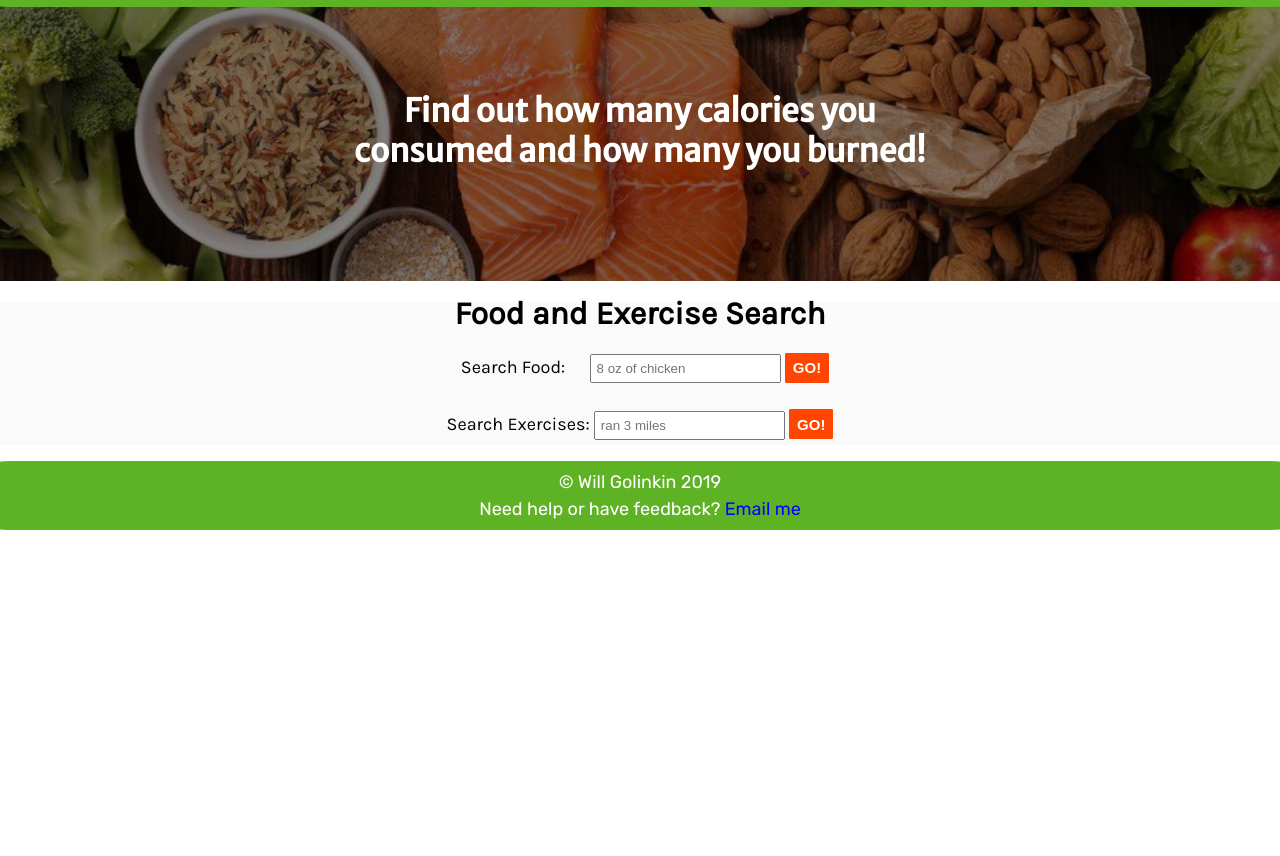
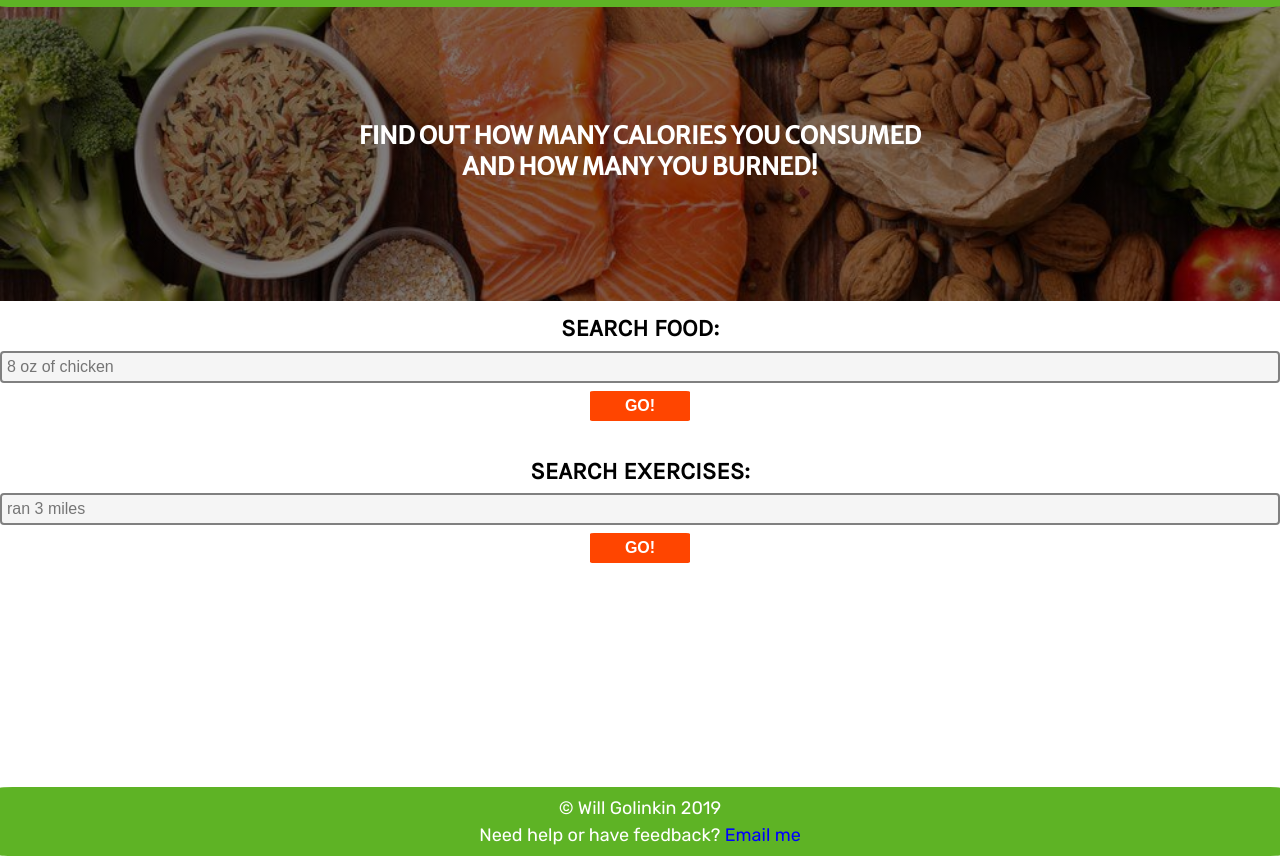
Before and after one commit to willgolinkin/EatKlean, a plain HTML site: page index.html in a window 1280 px wide. Shown: the part 93-949 px from the top of the page. Before the commit the page ends 800 px from the top, so only its background shows below. Drawn offline with nearby package versions, Linux system fonts and the light colour scheme.

Commit message:
pinned footer to the bottom of the page and added stacked form

```diff
--- a/index.html
+++ b/index.html
@@ -14,6 +14,8 @@
     <link rel="stylesheet" href="https://fonts.googleapis.com/icon?family=Material+Icons">
 </head>
 <body>
+    <div id="page-container">
+        <div id="content-wrap">
             <nav role="navigation">
                 <header class="first">
                     <h1 class="appTitle">EatKlean</h1>
@@ -21,19 +23,18 @@
                 <ul class="nav_links">
                     <li><a href="mailto:will.golinkin@gmail.com" target="_blank"><i class="far fa-envelope"></i><span class="fullSiteName">Email</span></a></li>
                     <li><a href="https://github.com/willgolinkin" target="_blank"><i class="fab fa-github-square"></i><span class="fullSiteName">Github</span></a></li>
-            <li><a href="https://www.linkedin.com/in/will-golinkin/" target="_blank"><i class="fab fa-linkedin"></i><span class="fullSite">LinkedIn</span></a></li>
+                    <li><a href="https://www.linkedin.com/in/will-golinkin/" target="_blank"><i class="fab fa-linkedin"></i><span class="fullSiteName">LinkedIn</span></a></li>
                 </ul>
             </nav>
             <header class="hero-image" role="banner">
                 <div class="container">
-                <h1><span>Find out how many calories you consumed and how many you burned!</span></h1>
-                <h2></h2>
+                    <h2><span>Find out how many calories you consumed and how many you burned!</span></h2>
                 </div>
             </header>
             <main role="main">
-        <h1>Food and Exercise Search</h1>
+                <!--<h1>Food and Exercise Search</h1>-->
                 <form id="js-form">
-            <label class="foodsearchlabel" for="foodSearchInput">Search Food:</label>
+                    <label class="label" for="foodSearchInput">Search Food:</label>
                     <input class= "searchFood" type="text" name="foodSearchInput" placeholder="8 oz of chicken" id="js-foodSearchInput" required>
 
                     <!--<label for="max-results">Maximum results to return</label>
@@ -74,5 +75,7 @@
             </footer>
             <script src="https://code.jquery.com/jquery-3.3.1.js" integrity="sha256-2Kok7MbOyxpgUVvAk/HJ2jigOSYS2auK4Pfzbm7uH60=" crossorigin="anonymous"></script>
             <script src="index.js"></script>
+        </div>
+    </div>
 </body>
 </html>
--- a/main.css
+++ b/main.css
@@ -1,3 +1,11 @@
+/*
+pending design changes:
+-pin footer to bottom of page
+-display input and label correctly in both mobile and desktop
+-make hamburger nav for contact info at the top (or hide fullSiteName)
+-make hero img text h1 size when at desktop view and h2 size when at mobile view
+*/
+
 * {
     box-sizing: border-box;
 }
@@ -6,6 +14,8 @@ body, html {
   font-family: 'Karla', sans-serif;
   color: black;
   text-align: center;
+  /*for sticky footer*/
+  height: 100%;
   margin: 0;
   padding: 0;
   width: 100%;
@@ -15,11 +25,10 @@ main {
   /*sets line spacing to desired range of 120-150%*/
   line-height: 150%;
   /*off-white background-color for contrast with screenshots*/
-  background-color: #fafafa;
+  background-color: white;
 }
 
-nav,
-footer {
+nav {
   padding: 1% 0;
   background-color:#5EB325;
   width: 100%;
@@ -27,11 +36,27 @@ footer {
   border-radius: 1%;
 }
 
+#page-container {
+  position: relative;
+  min-height: 100%;
+  /*margin-bottom: -50px;*/
+}
+
+#content-wrap {
+  padding-top: 20px;
+  padding-bottom: 20px;
+}
+
 footer {
-  /*need it to scroll and stay pinned to bottom*/
-  position: relative;
-  bottom: 0;
+  /*need it to scroll and stay pinned to bottom
+  position: absolute;
+  bottom: 0;*/
   font-size: 18px;
+  background-color:#5EB325;
+  width: 100%;
+  color: white;
+  border-radius: 1%;
+  margin-top: 80px;
   padding-top: 5px;
   padding-bottom: 5px;
   font-family: 'Rubik', sans-serif;
@@ -116,6 +141,7 @@ li {
   background-size: cover;
   background-position: center;
   background-repeat: no-repeat;
+  margin-bottom: 15px;
 }
 
 .container {
@@ -133,26 +159,32 @@ li {
   color: black;
 }
 
-
-/*trying to get search boxes to line up*/
-#js-form, #js-exercise-form {
-  font-size: 18px;
-  padding: 5px;
-  text-align: center;
+/*need help figuring a way to stack in mobile and inline block in desktop*/
+.label {
+  font-size: 24px;
+  text-transform: uppercase;
+  font-weight: bold;
 }
 
-/*to line up search bars*/
-.foodsearchlabel {
-  padding-left: 10px;
-  padding-right: 20px;
+input[type=text], select {
+  width:100%;
+  background-color: whitesmoke;
+  color: black;
+  padding: 14px 20px;
+  font-size: 16px;
+  margin: 8px 0;
+  border: 2px solid gray;
+  border-radius: 4px;
+  cursor: pointer;
 }
 
-.go {
+input[type=submit] {
   border: 2px solid orangered;
+  width: 100px;
   height: 30px;
   background-color: orangered;
-  color: #ffffff;
-  font-size: 15px;
+  color: white;
+  font-size: 16px;
   font-weight: bold;
   text-transform: uppercase;
   cursor: pointer;
@@ -211,6 +243,14 @@ button:hover {
   display: none;
 }
 
-/*.emailMe {
-    text-decoration: none;
-}*/
+/*iPhone X */
+@media only screen and (min-device-width: 375px) and (max-device-height: 812px) and (orientation : portrait) and (-webkit-device-pixel-ratio: 3){
+  .fullSiteName {
+    display: none;
+  }
+}
+
+
+@media only screen and (min-device-width: 375px) and (max-device-height: 812px) and (orientation : landscape) and (-webkit-device-pixel-ratio: 3){
+  /* Styles */
+}
```
Lines whose indentation alone changed are shown as unchanged.
